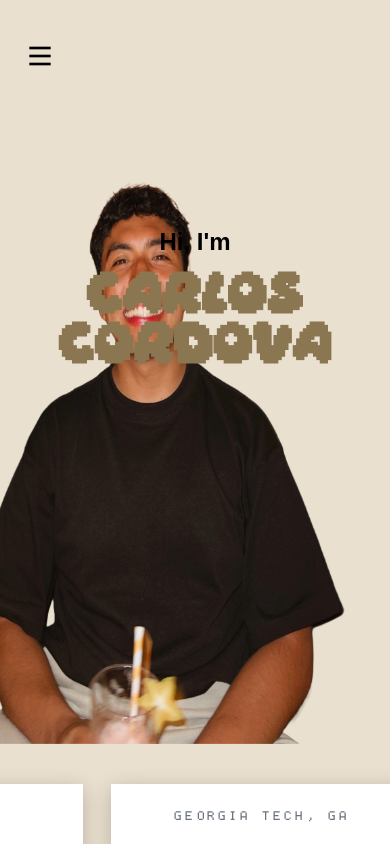
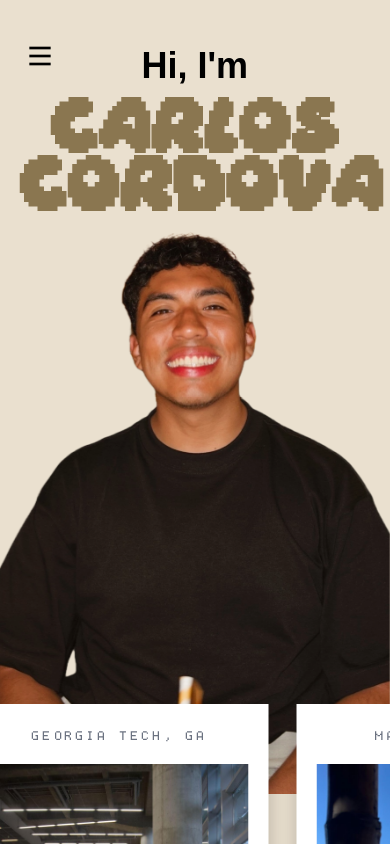
Before and after one commit to CarCor3/my-personal-site, a Next.js app: page / in a window 390 px wide. Built offline with nearby package versions, Linux system fonts and the light colour scheme; a web font is replaced by a local one.

Commit message:
Contact page opt

```diff
--- a/app/page.tsx
+++ b/app/page.tsx
@@ -1,6 +1,7 @@
 'use client';
 
 import { useEffect, useRef, useState } from 'react';
+import { motion } from 'framer-motion';
 
 /* ── Magnetic word ─────────────────────────────────────────────── */
 function MagneticWord({
@@ -158,10 +159,10 @@ export default function Home() {
                 onClick={() => setIsFlipped(!isFlipped)}
                 style={{
                     position: 'absolute',
-                    top: isMobile ? -100 : -270,
-                    left: isMobile ? '-25%' : '-3%',
+                    top: isMobile ? -50 : -270,
+                    left: isMobile ? 0 : '-3%',
                     height: isMobile ? '100vh' : '130vh',
-                    width: 'fit-content',
+                    width: isMobile ? '100%' : 'fit-content',
                     zIndex: 1,
                     cursor: 'pointer',
                     perspective: '2000px',
@@ -181,7 +182,7 @@ export default function Home() {
                     <div style={{
                         position: 'relative',
                         height: '100%',
-                        width: 'auto',
+                        width: isMobile ? '100%' : 'auto',
                         backfaceVisibility: 'hidden',
                         WebkitBackfaceVisibility: 'hidden',
                     }}>
@@ -190,7 +191,8 @@ export default function Home() {
                             alt="Front"
                             style={{
                                 height: '100%',
-                                width: 'auto',
+                                width: isMobile ? '100%' : 'auto',
+                                objectFit: isMobile ? 'cover' : 'fill',
                                 display: 'block',
                                 userSelect: 'none',
                                 pointerEvents: 'none',
@@ -204,7 +206,7 @@ export default function Home() {
                         top: 0,
                         left: 0,
                         height: '100%',
-                        width: 'auto',
+                        width: isMobile ? '100%' : 'auto',
                         backfaceVisibility: 'hidden',
                         WebkitBackfaceVisibility: 'hidden',
                         transform: 'rotateY(180deg)',
@@ -214,7 +216,8 @@ export default function Home() {
                             alt="Back"
                             style={{
                                 height: '100%',
-                                width: 'auto',
+                                width: isMobile ? '100%' : 'auto',
+                                objectFit: isMobile ? 'cover' : 'fill',
                                 display: 'block',
                                 userSelect: 'none',
                                 pointerEvents: 'none',
@@ -247,17 +250,17 @@ export default function Home() {
             {/* ── Title — adjusted for mobile ── */}
             <div style={{
                 position: 'absolute',
-                top: isMobile ? '35%' : '47%',
+                top: isMobile ? '15%' : '47%',
                 left: isMobile ? '50%' : '67%',
                 transform: 'translate(-50%, -50%)',
                 zIndex: 2,
                 textAlign: 'center',
                 width: isMobile ? '90%' : 'auto',
             }}>
-                <p className="font-ari text-2xl md:text-8xl font-bold mb-4 md:mb-8" style={{ color: '#000000' }}>
+                <p className="font-ari text-4xl md:text-8xl font-bold mb-4 md:mb-8" style={{ color: '#000000' }}>
                     <MagneticWord strength={0.4}>Hi, I'm</MagneticWord>
                 </p>
-                <h1 className="font-daydream text-4xl md:text-6xl lg:text-9xl font-bold tracking-tight" style={{ color: '#8A7650' }}>
+                <h1 className="font-daydream text-5xl md:text-6xl lg:text-9xl font-bold tracking-tight" style={{ color: '#8A7650' }}>
                     <MagneticWord strength={0.45} style={{ display: 'block', marginBottom: isMobile ? '10px' : '30px' }}>
                         Carlos
                     </MagneticWord>
@@ -270,21 +273,40 @@ export default function Home() {
             {/* ── Photos row ── */}
             <div style={{
                 position: 'absolute',
-                bottom: -360,
-                left: '67%',
-                transform: 'translateX(-50%)',
+                bottom: isMobile ? -280 : -360,
+                left: isMobile ? '0' : '67%',
+                transform: isMobile ? 'none' : 'translateX(-50%)',
+                width: isMobile ? '100%' : 'auto',
                 zIndex: 2,
+                overflow: isMobile ? 'hidden' : 'visible',
+            }}>
+                <motion.div
+                    animate={isMobile ? {
+                        x: [0, -((THUMB_W + 28) * PHOTOS.length)]
+                    } : {}}
+                    transition={isMobile ? {
+                        x: {
+                            repeat: Infinity,
+                            repeatType: "loop",
+                            duration: PHOTOS.length * 5,
+                            ease: "linear",
+                        }
+                    } : {}}
+                    style={{
                         display: 'flex',
                         gap: 28,
                         alignItems: 'flex-end',
-            }}>
-                {PHOTOS.map((item, idx) => {
-                    const isOpen = openIdx === idx;
+                        width: 'fit-content',
+                    }}
+                >
+                    {(isMobile ? [...PHOTOS, ...PHOTOS, ...PHOTOS] : PHOTOS).map((item, idx) => {
+                        const originalIdx = idx % PHOTOS.length;
+                        const isOpen = openIdx === originalIdx;
                         return (
                             <div
-                            key={item.src}
-                            ref={el => { thumbRefs.current[idx] = el; }}
-                            onClick={() => handleThumbClick(idx)}
+                                key={`${item.src}-${idx}`}
+                                ref={el => { if (idx < PHOTOS.length) thumbRefs.current[idx] = el; }}
+                                onClick={() => handleThumbClick(originalIdx)}
                                 onMouseEnter={() => setHoveredIdx(idx)}
                                 onMouseLeave={() => setHoveredIdx(null)}
                                 style={{
@@ -330,6 +352,7 @@ export default function Home() {
                             </div>
                         );
                     })}
+                </motion.div>
             </div>
 
             {/* ── Dark backdrop ── */}
```
Lines whose indentation alone changed are shown as unchanged.
